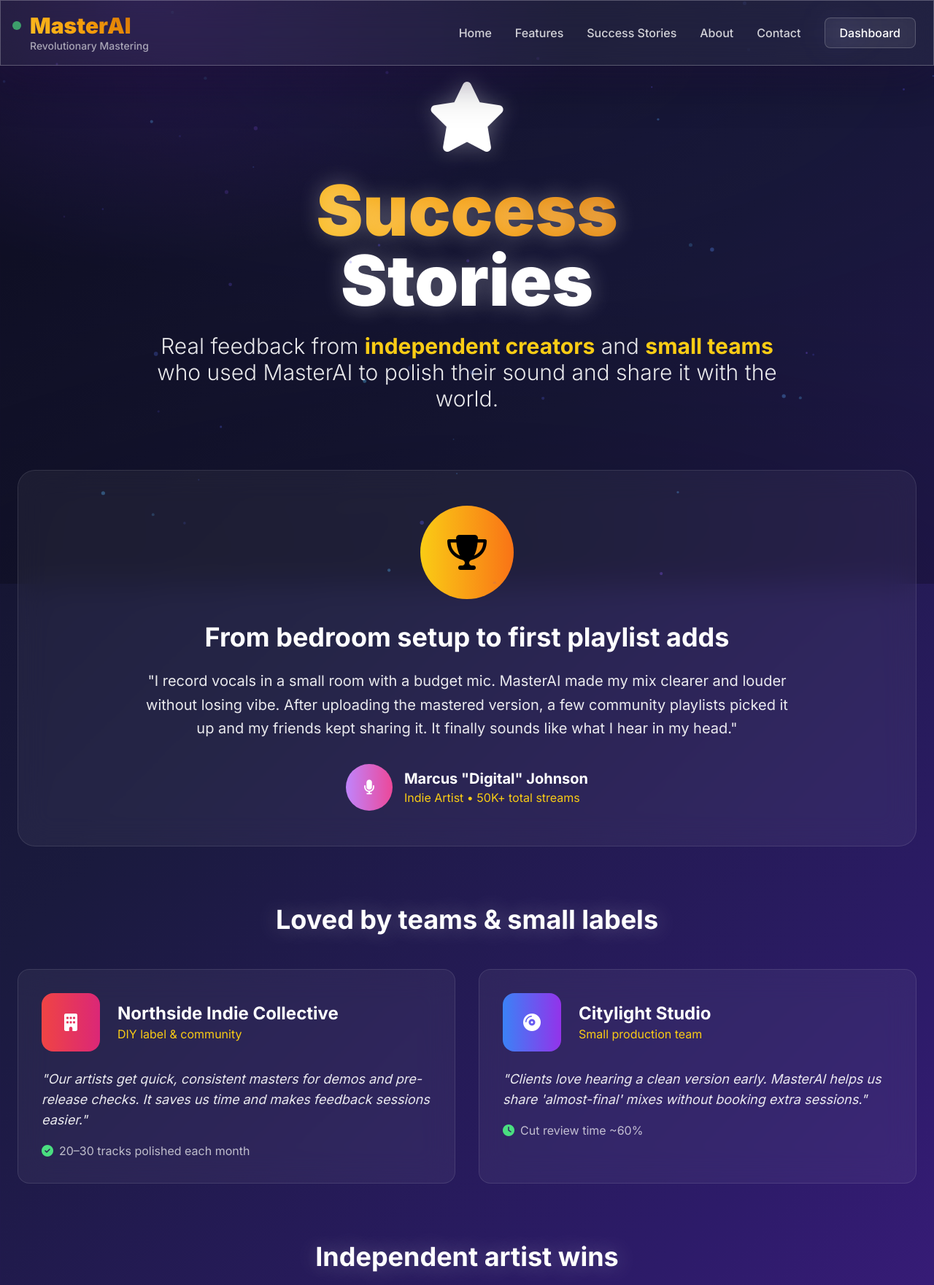
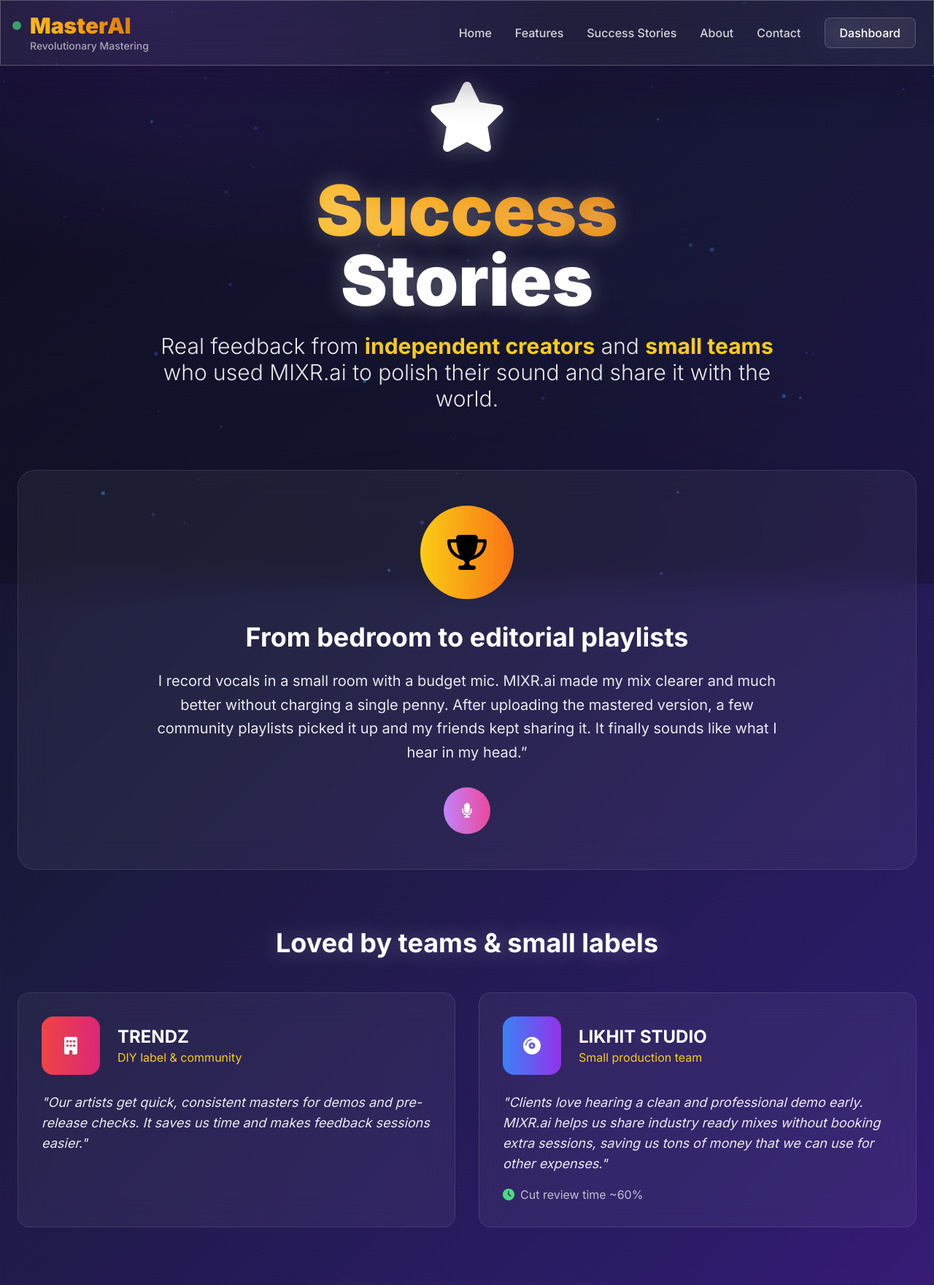
Before and after one commit to yvc0/new_ai_music, a Flask app: page /testimonials in a window 1280 px wide. Shown: the top 1761 px of the page at 73% size. Run offline with Flask 3, Linux system fonts and the light colour scheme; parts of the project's set-up code (start-up, migrations or seed data) failed here and were passed over; some libraries are stand-ins or nearby versions.

Commit message:
Update testimonials.html

```diff
--- a/templates/testimonials.html
+++ b/templates/testimonials.html
@@ -17,7 +17,7 @@
 
     <p class="text-2xl md:text-3xl text-white/90 max-w-4xl mx-auto mb-12 font-light leading-relaxed">
       Real feedback from <strong class="font-bold text-yellow-400">independent creators</strong> and
-      <strong class="font-bold text-yellow-400">small teams</strong> who used MasterAI to polish their sound and share it with the world.
+      <strong class="font-bold text-yellow-400">small teams</strong> who used MIXR.ai to polish their sound and share it with the world.
     </p>
   </div>
 
@@ -27,19 +27,15 @@
       <div class="w-32 h-32 bg-gradient-to-r from-yellow-400 to-orange-500 rounded-full flex items-center justify-center mx-auto mb-8">
         <i class="fas fa-trophy text-black text-5xl"></i>
       </div>
-      <h2 class="text-4xl font-bold text-white mb-6">From bedroom setup to first playlist adds</h2>
+      <h2 class="text-4xl font-bold text-white mb-6">From bedroom to editorial playlists</h2>
       <p class="text-xl text-white/90 mb-8 leading-relaxed">
-        "I record vocals in a small room with a budget mic. MasterAI made my mix clearer and louder without losing vibe.
+        I record vocals in a small room with a budget mic. MIXR.ai made my mix clearer and much better without charging a single penny.
         After uploading the mastered version, a few community playlists picked it up and my friends kept sharing it.
-        It finally sounds like what I hear in my head."
+        It finally sounds like what I hear in my head.”
       </p>
       <div class="flex items-center justify-center space-x-4">
         <div class="w-16 h-16 bg-gradient-to-r from-purple-400 to-pink-500 rounded-full flex items-center justify-center">
           <i class="fas fa-microphone text-white text-xl"></i>
-        </div>
-        <div class="text-left">
-          <div class="text-white font-bold text-xl">Marcus "Digital" Johnson</div>
-          <div class="text-yellow-400">Indie Artist • 50K+ total streams</div>
         </div>
       </div>
     </div>
@@ -50,36 +46,37 @@
     <h2 class="text-4xl font-bold text-white text-center mb-12 text-glow">Loved by teams & small labels</h2>
 
     <div class="grid grid-cols-1 md:grid-cols-2 gap-8">
+      <!-- Card 1: TRENDZ (was Northside Indie Collective), metric removed -->
       <div class="glass rounded-2xl p-8 hover-lift">
         <div class="flex items-center mb-6">
           <div class="w-20 h-20 bg-gradient-to-r from-red-500 to-pink-600 rounded-2xl flex items-center justify-center mr-6">
             <i class="fas fa-building text-white text-2xl"></i>
           </div>
           <div>
-            <div class="text-white font-bold text-2xl">Northside Indie Collective</div>
+            <div class="text-white font-bold text-2xl">TRENDZ</div>
             <div class="text-yellow-400">DIY label & community</div>
           </div>
         </div>
-        <p class="text-white/90 italic text-lg mb-4">
+        <p class="text-white/90 italic text-lg mb-0">
           "Our artists get quick, consistent masters for demos and pre-release checks. It saves us time and makes feedback sessions easier."
         </p>
-        <div class="text-white/70">
-          <i class="fas fa-check-circle text-green-400 mr-2"></i>20–30 tracks polished each month
-        </div>
+        <!-- removed the "20–30 tracks polished each month" block -->
       </div>
 
+      <!-- Card 2: LIKHIT STUDIO (was Citylight Studio), quote updated -->
       <div class="glass rounded-2xl p-8 hover-lift">
         <div class="flex items-center mb-6">
           <div class="w-20 h-20 bg-gradient-to-r from-blue-500 to-purple-600 rounded-2xl flex items-center justify-center mr-6">
             <i class="fas fa-compact-disc text-white text-2xl"></i>
           </div>
           <div>
-            <div class="text-white font-bold text-2xl">Citylight Studio</div>
+            <div class="text-white font-bold text-2xl">LIKHIT STUDIO</div>
             <div class="text-yellow-400">Small production team</div>
           </div>
         </div>
         <p class="text-white/90 italic text-lg mb-4">
-          "Clients love hearing a clean version early. MasterAI helps us share 'almost-final' mixes without booking extra sessions."
+          "Clients love hearing a clean and professional demo early. MIXR.ai helps us share industry ready mixes without booking extra
+          sessions, saving us tons of money that we can use for other expenses."
         </p>
         <div class="text-white/70">
           <i class="fas fa-clock text-green-400 mr-2"></i>Cut review time ~60%
```
